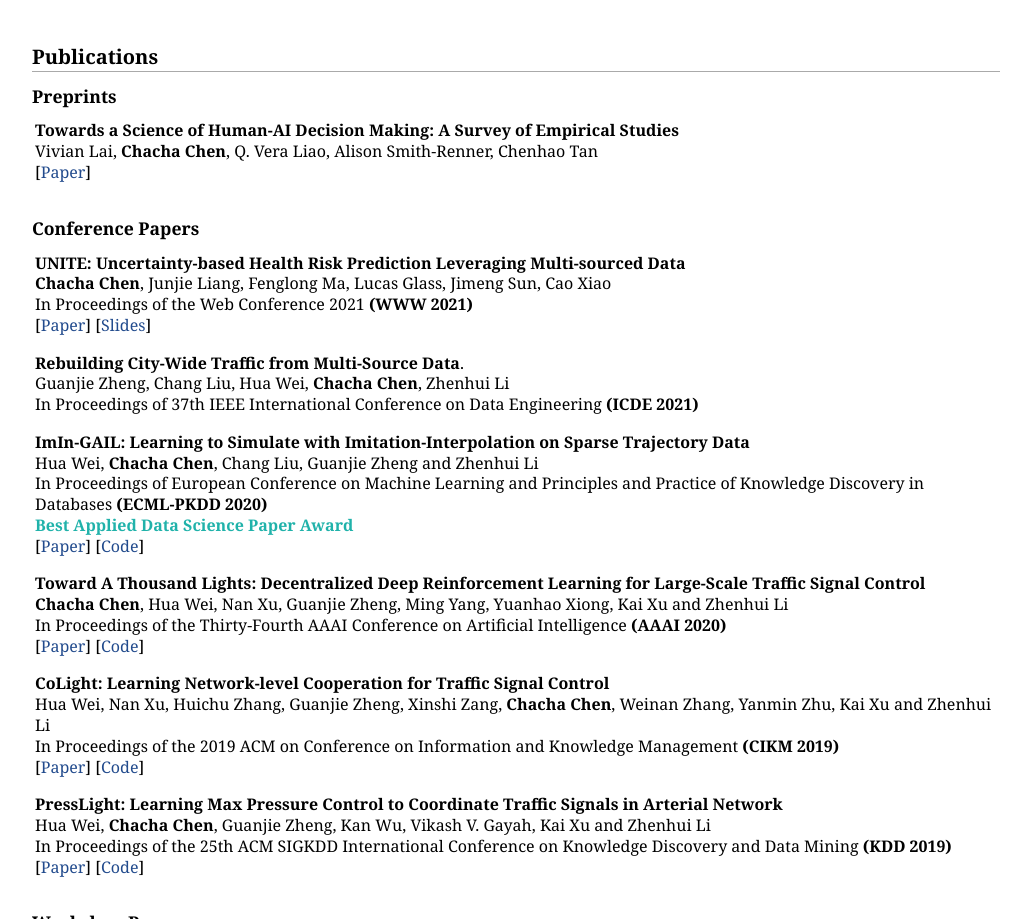
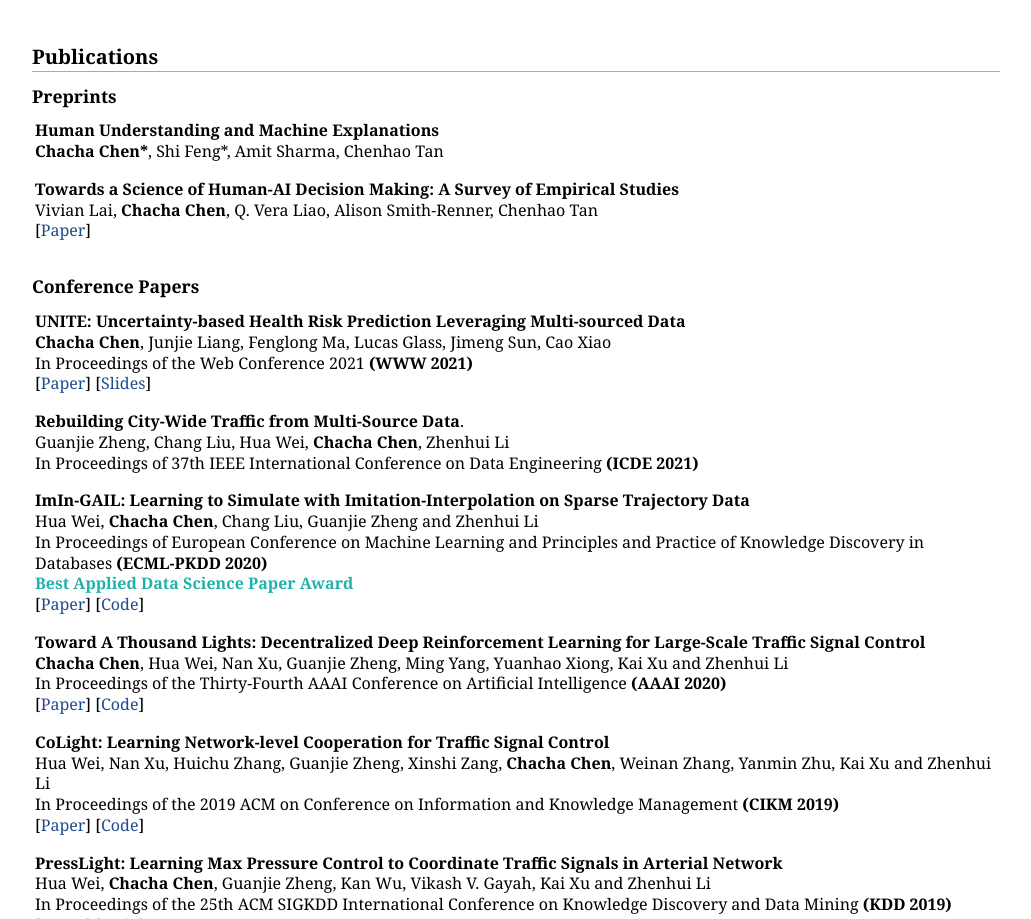
Before and after one commit to Chacha-Chen/Chacha-Chen.github.io, a plain HTML site: page index.html in a window 1280 px wide. Shown: the part 1021-1940 px from the top of the page, without its empty margins (124-1155 px from the left). Drawn offline with Linux system fonts and the light colour scheme.

Commit message:
update home page

```diff
--- a/index.html
+++ b/index.html
@@ -261,6 +261,14 @@ My research interests focus on human-centered AI, at the intersection of machine
 
 <h3>Preprints</h3>
 <table id="tbPublications" width="100%">
+            <tr>
+        <td width="100%">
+        <p>
+              <b>  Human Understanding and Machine Explanations</b> <br>
+   <b>Chacha Chen*</b>, Shi Feng*, Amit Sharma, Chenhao Tan<br>
+        </p>
+        </td>
+    </tr>
         <tr>
         <td width="100%">
         <p>
```
